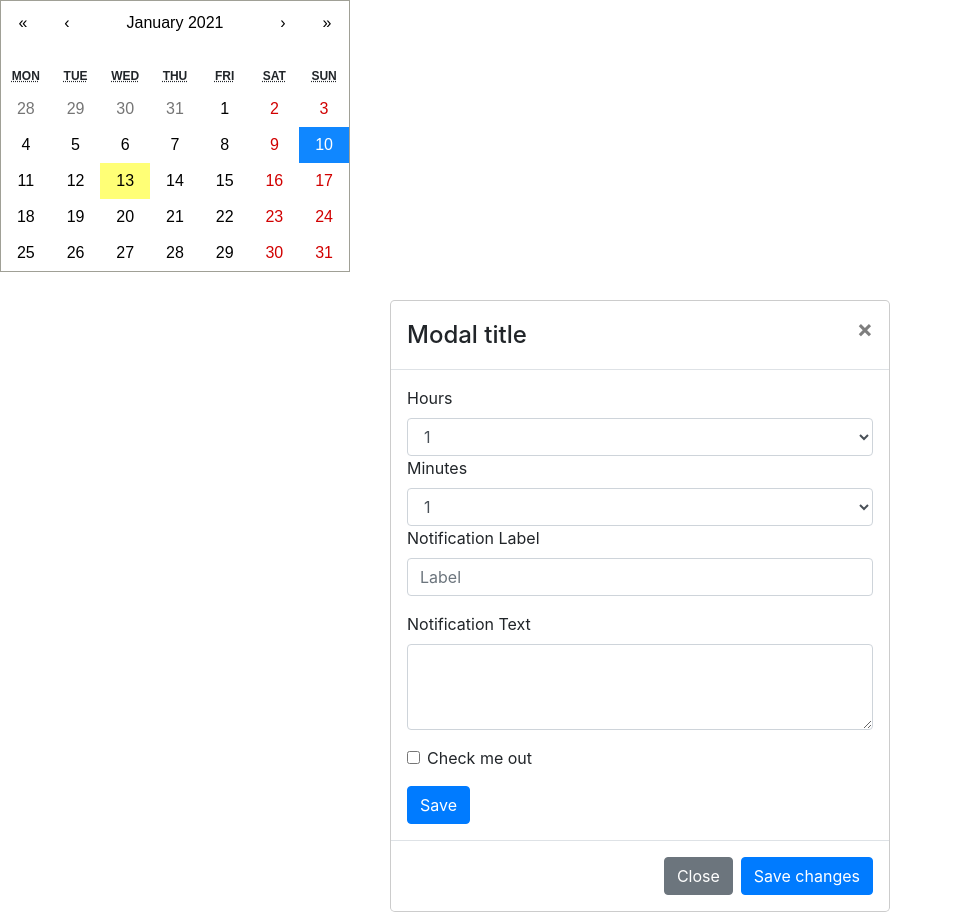
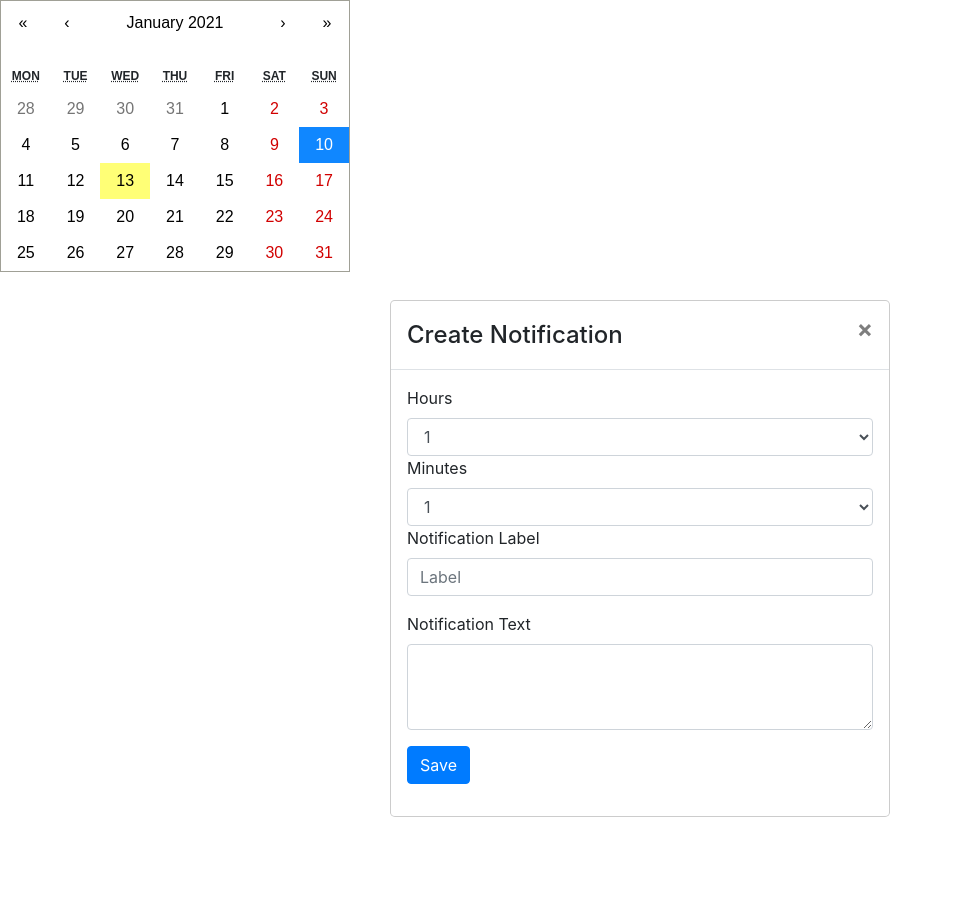
Before and after one commit to Gordiy/Event-Reminder, a React (Create React App) app in the folder client/: page / in a window 1280 px wide. Both pictures are taken after a click on the button "10". Shown: the whole page, without its empty margins (0-953 px from the left). After the commit the page ends 817 px from the top, so only its background shows below. Built offline with nearby package versions, Linux system fonts and the light colour scheme.

Commit message:
added event handler

```diff
--- a/client/src/index.js
+++ b/client/src/index.js
@@ -1,4 +1,4 @@
-import React, {useState} from 'react';
+import React from 'react';
 import ReactDOM from 'react-dom';
 import './index.css'
 import {EventForm} from './modules';
@@ -6,25 +6,45 @@ import 'react-calendar/dist/Calendar.css';
 import reportWebVitals from './reportWebVitals';
 import Calendar from 'react-calendar';
 import { Modal } from 'react-bootstrap';
-import { Button } from 'react-bootstrap';
+// import { Button } from 'react-bootstrap';
 
 
 class Popup extends React.Component {
+	constructor(props) {
+		super(props)
+		this.state = {
+			hours: 1,
+			minutes: 1,
+			date: new Date(props.date),
+			label: '',
+			text: ''
+		};
+		this.handleSubmit = this.handleSubmit.bind(this);
+		this.handleChange = this.handleChange.bind(this);
+	}
+
+	handleSubmit = (event) => {
+		console.log("Submit state", this.state)
+		event.preventDefault();
+	}
+
+	handleChange = (event) => {
+		this.setState({[event.target.name]: event.target.value});
+	}
+
 	render() {
 		return (
 			<Modal.Dialog>
-			<Modal.Header closeButton>
-				<Modal.Title>Modal title</Modal.Title>
+				<Modal.Header closeButton onClick={this.props.closePopup}>
+					<Modal.Title>Create Notification</Modal.Title>
 				</Modal.Header>
 
 				<Modal.Body>
-				<EventForm></EventForm>
+					<EventForm
+						handleSubmit={this.handleSubmit}
+						handleChange={this.handleChange}
+					/>
 				</Modal.Body>
-
-			<Modal.Footer>
-				<Button onClick={this.props.closePopup} variant="secondary">Close</Button>
-				<Button variant="primary">Save changes</Button>
-			</Modal.Footer>
 			</Modal.Dialog>
 		);
 	}
@@ -38,10 +58,11 @@ class EventCalendar extends React.Component {
 		  };
 
 		this.togglePopup = this.togglePopup.bind(this);
+		this.date = undefined;
 	}
 
 	togglePopup(date) {
-		console.log(date)
+		this.date = date;
 		this.setState({
 		  showPopup: !this.state.showPopup
 		});
@@ -55,6 +76,7 @@ class EventCalendar extends React.Component {
 						<Popup
 							text='Close Me'
 							closePopup={this.togglePopup.bind(this)}
+							date={this.date}
 						/>
 						: null
 					}
--- a/client/src/modules/EventForm/components/EventForm.jsx
+++ b/client/src/modules/EventForm/components/EventForm.jsx
@@ -12,7 +12,7 @@ class EventForm extends React.Component {
     render() {
         const hours = [];
         for (let index = 1; index <= 24; index++) {
-            hours.push(<option>{index}</option>)
+            hours.push(<option value={index}>{index}</option>)
         }
 
         const minutes = [];
@@ -21,32 +21,29 @@ class EventForm extends React.Component {
         }
 
         return (
-            <Form>
+            <Form onSubmit={this.props.handleSubmit}>
                 <Form.Group controlId="formBasicEmail">
                     <Form.Label>Hours</Form.Label>
-                    <Form.Control as="select">
+                    <Form.Control as="select" name="hours" onChange={this.props.handleChange}>
                         {hours}
                     </Form.Control>
 
                     <Form.Label>Minutes</Form.Label>
-                    <Form.Control as="select">
+                    <Form.Control as="select" name="minutes" onChange={this.props.handleChange}>
                         {minutes}
                     </Form.Control>
 
                     <Form.Label>Notification Label</Form.Label>
-                    <Form.Control type="text" placeholder="Label" />
+                    <Form.Control type="text" name="label" placeholder="Label" onChange={this.props.handleChange} />
                 </Form.Group>
 
                 <Form.Group controlId="exampleForm.ControlTextarea1">
                     <Form.Label>Notification Text</Form.Label>
-                    <Form.Control as="textarea" rows={3} />
+                    <Form.Control as="textarea" name="text" rows={3} onChange={this.props.handleChange} />
                 </Form.Group>
                 <Form.Group controlId="formBasicCheckbox">
-                    <Form.Check type="checkbox" label="Check me out" />
+                    <Button  type="submit" value="Submit" variant="primary">Save</Button>
                 </Form.Group>
-                <Button variant="primary" type="submit">
-                    Save
-                </Button>
             </Form>
         )
     }
```
Also changed, not shown: 1 other file (tests, documents, lock files or other folders). Lines whose indentation alone changed are shown as unchanged.
